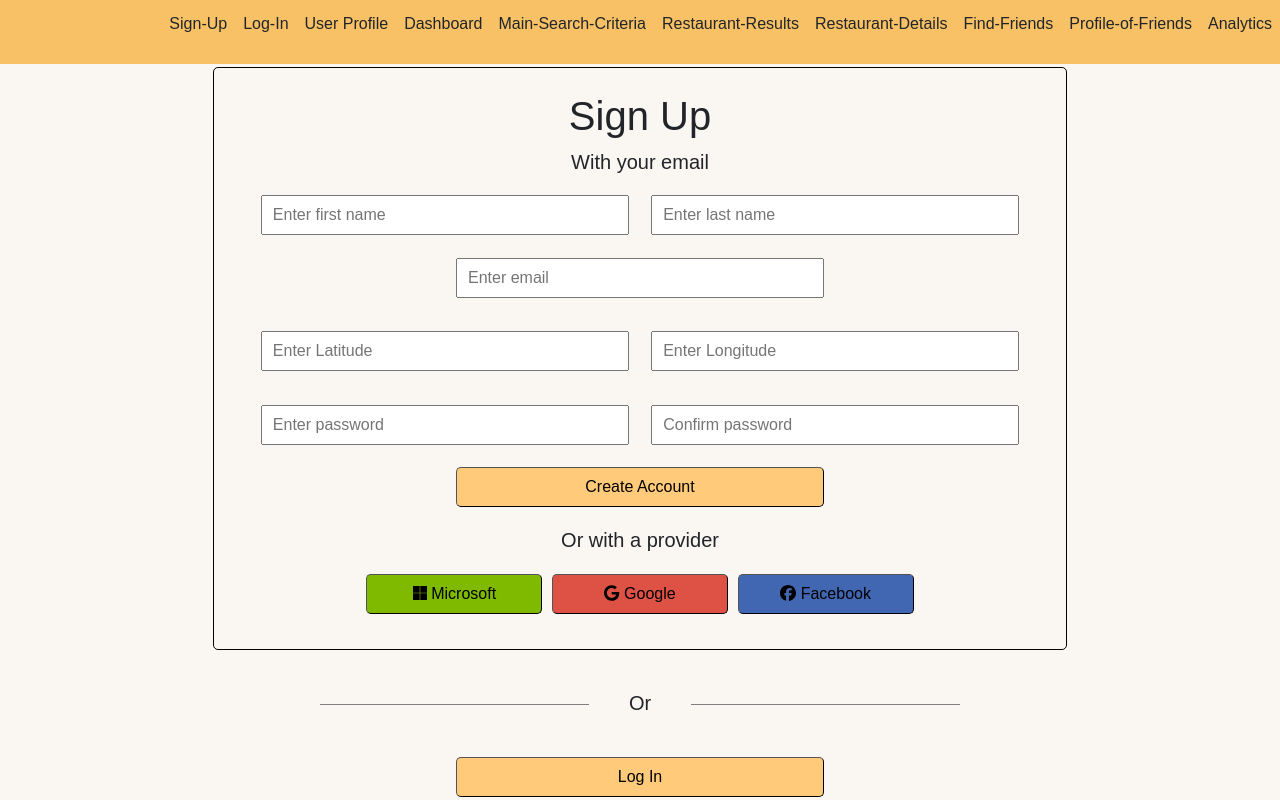
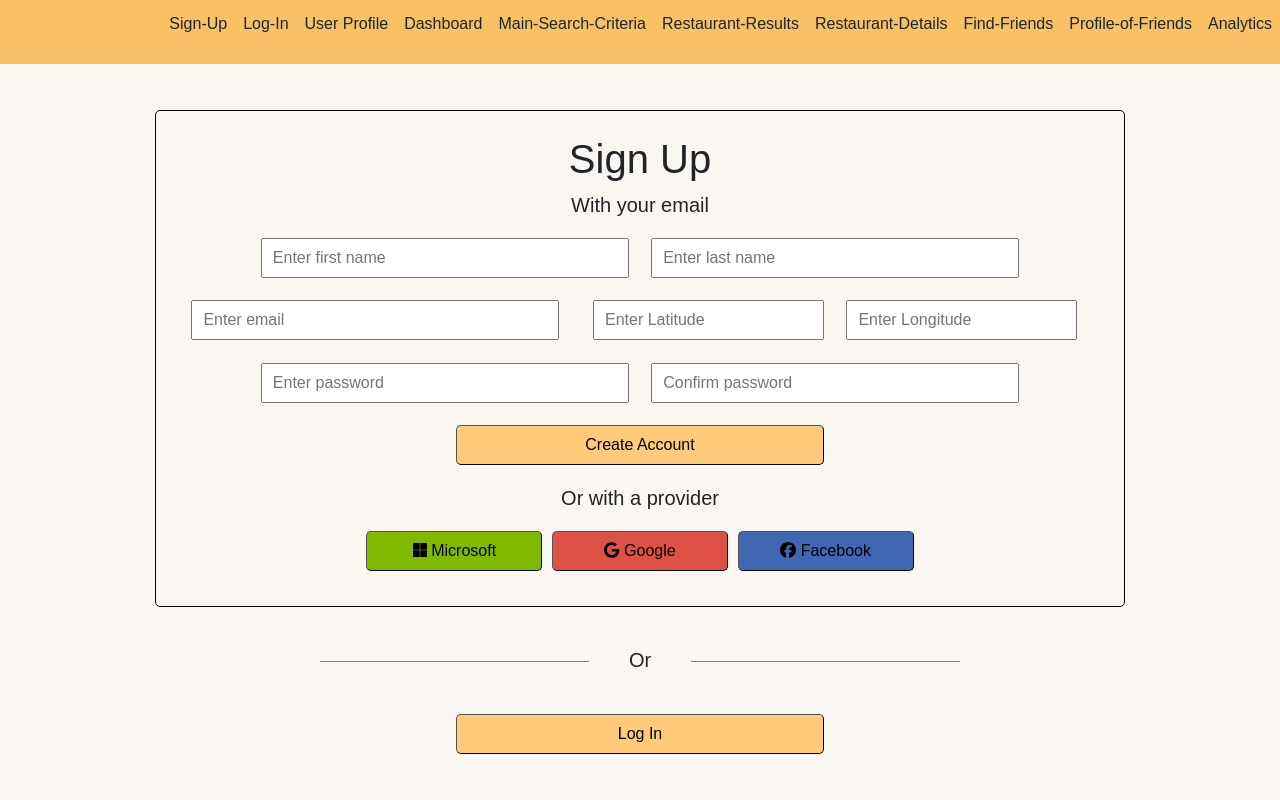
Before and after one commit to jinhohl2/Novus-J-Mate-Restaurant, a React (Create React App) app: page /sign-up in a window 1280 px wide. Built offline with nearby package versions, Linux system fonts and the light colour scheme; no server answers.

Commit message:
sign-in styling fixed

```diff
--- a/src/Front-End/pages/02_sign_up.tsx
+++ b/src/Front-End/pages/02_sign_up.tsx
@@ -151,13 +151,13 @@ function SignUpView() {
                                         <input type="text" name="last-name" onChange={handleInputChange}
                                             value={lastName} placeholder="Enter last name" />
                                     </div>
-                                    <div>
+                                    <div id = "middle-row">
                                         <input type="text" name="email" onChange={handleInputChange}
                                             value={email} placeholder="Enter email" />
                                         <div className = "LatLng-container">
-                                            <input type="text" name="Latitude" onChange={handleInputChange}
+                                            <input id = "latlng" type="text" name="Latitude" onChange={handleInputChange}
                                                 value={lat} placeholder="Enter Latitude" />
-                                            <input type="text" name="Longitude" onChange={handleInputChange}
+                                            <input id = "latlng" type="text" name="Longitude" onChange={handleInputChange}
                                                 value={lng} placeholder="Enter Longitude" />
                                         </div>
                                     </div>
--- a/src/Front-End/scss/App.scss
+++ b/src/Front-End/scss/App.scss
@@ -374,17 +374,24 @@ body {
             background-color: $main_button_color;
         }
 
+        #middle-row {
+            display:flex;
+        }
+
         .LatLng-container {
             display:flex;
-            margin-top: 0.7em;
-            margin-bottom: 0.7em;
             margin-left: 0.7em;
             margin-right: 0.7em;
             min-height: 2.5em;
             min-width: 23em;
         }
-    }
-
+
+        .LatLng-container #latlng{
+            min-height: 2.5em !important;
+            min-width: 11em !important;
+        }
+    }
+;
     section.section-03-user-profile {
         display: flex;
         /* As there will be cards inside */
```
